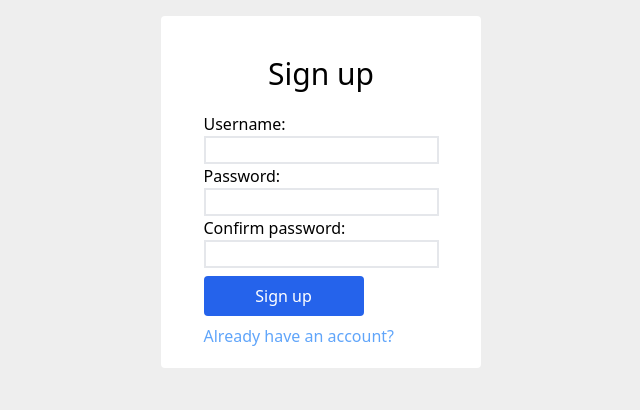
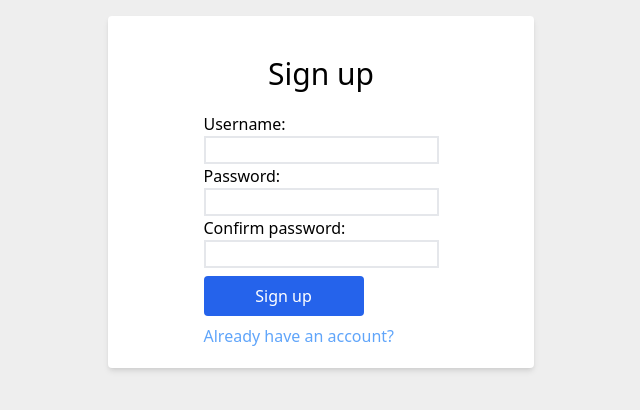
Before and after one commit to jansode/application_organizator, a React (Create React App) app: page /signup in a window 1280 px wide. Shown: the top 410 px of the page, without its empty margins (319-959 px from the left). Built offline with nearby package versions, Linux system fonts and the light colour scheme.

Commit message:
Make log in/sign in area wider on bigger screens. #3

```diff
--- a/src/components/Login.js
+++ b/src/components/Login.js
@@ -57,7 +57,7 @@ const Login = () => {
 
     return (
     <div class="flex flex-col justify-center items-center">
-        <div class="bg-white rounded border-gray-400 m-4 p-5 w-10/12 md:w-1/4 h-80 items-center flex flex-col justify-center">
+        <div class="bg-white rounded border-gray-400 m-4 p-5 w-10/12 md:w-1/3 h-80 items-center flex flex-col justify-center shadow-md">
             <h2 class="text-3xl pt-5">Log in</h2>
             <form class="pt-5" onSubmit={login}>
                 <label>
--- a/src/components/SignUp.js
+++ b/src/components/SignUp.js
@@ -76,7 +76,7 @@ const SignUp = () => {
 
     return (
     <div class="flex flex-col justify-center items-center">
-        <div class="bg-white rounded border-gray-400 m-4 p-5 w-10/12 md:w-1/4 h-90 items-center flex flex-col justify-center">
+        <div class="bg-white rounded border-gray-400 m-4 p-5 w-10/12 md:w-1/3 h-90 items-center flex flex-col justify-center shadow-md">
             <h2 class="text-3xl pt-5">Sign up</h2>
             <form class="pt-5" onSubmit={signup}>
                     <p>Username:</p>
```
